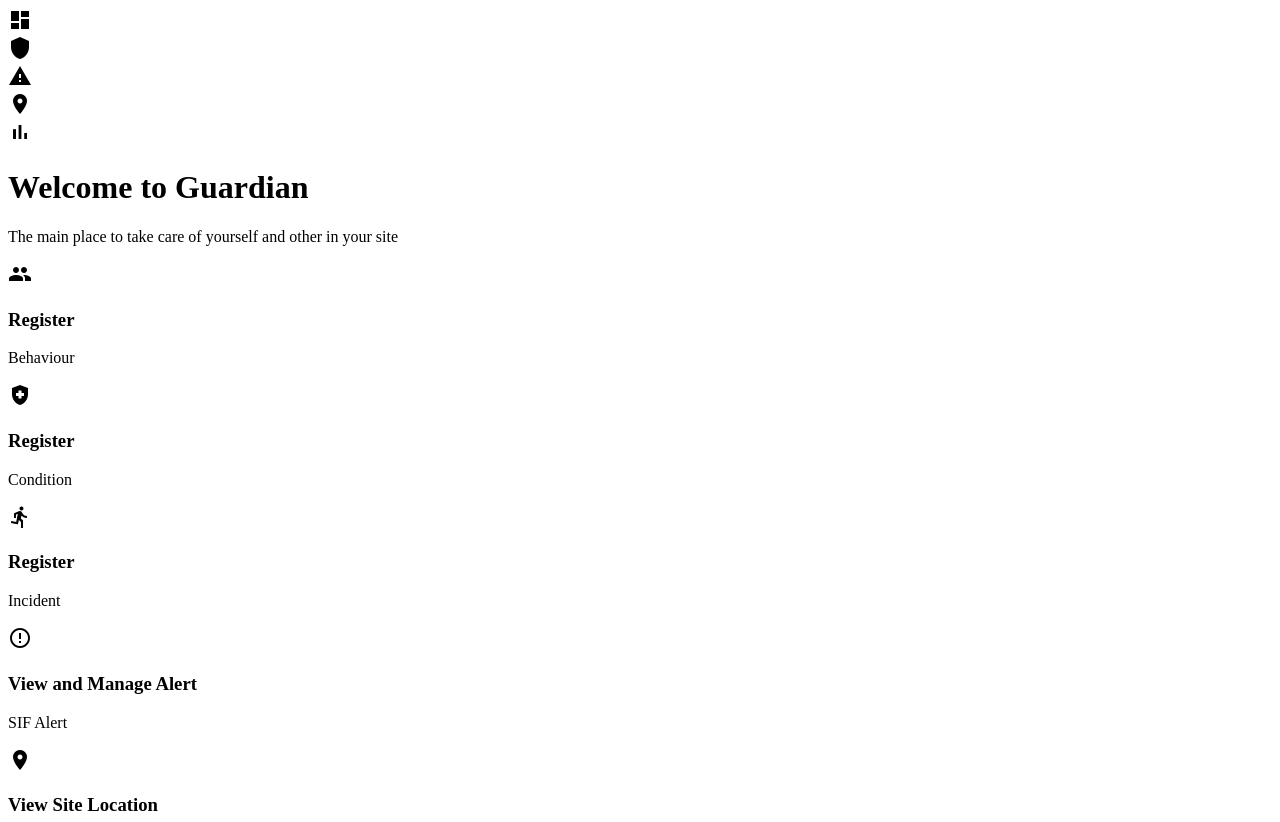
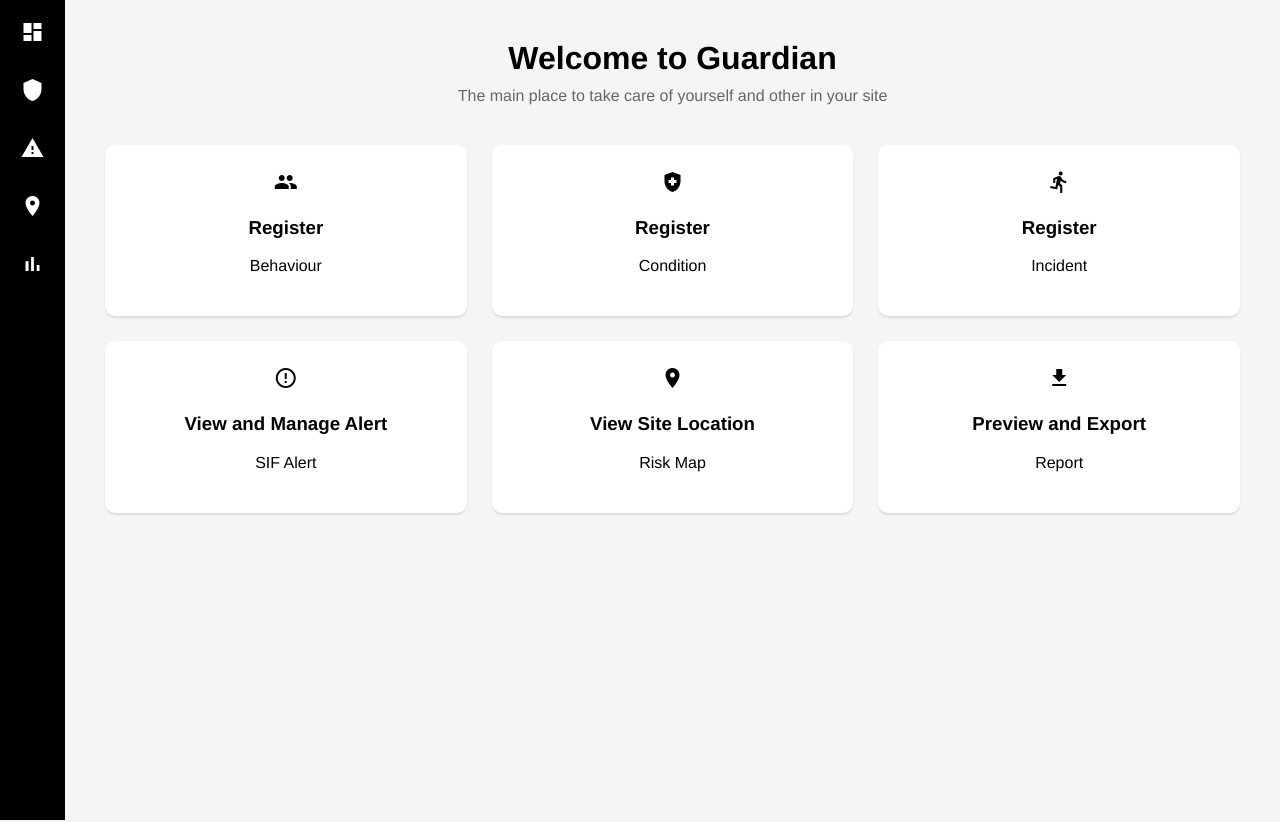
Before and after one commit to Westernking01/Day-1, a plain HTML site: page class4.html in a window 1280 px wide. Shown: the top 822 px of the page. Drawn offline with Linux system fonts and the light colour scheme.

Commit message:
first css

```diff
--- /dev/null
+++ b/class4.css
@@ -0,0 +1,54 @@
+body{
+    margin:0;
+    font-family: 'Franklin Gothic Medium', 'Arial Narrow', Arial, sans-serif;
+    background: whitesmoke;
+}
+.container{
+    display: flex;
+}
+.sidebar{
+    width: 65px;
+    background: black;
+    color: white;
+    padding-top: 20px;
+    height:100vh ;
+    display: flex;
+    flex-direction: column;
+    gap: 30px;
+    align-items: center;
+
+}
+.menu-item{
+    cursor: pointer;
+}
+
+.main{
+    flex: 1;
+    padding: 40px ;
+    text-align: center;
+}
+
+.main h1{
+    margin:0 ;
+    font-size: 32px;
+}
+.subtitle{
+      color: #666;
+      margin-bottom: 40px;
+      margin-top: 10px;
+}
+.grid{
+    display: grid;
+    grid-template-columns: repeat(3,1fr);
+    gap: 25px;
+    padding: 0 80ox;
+}
+
+.card{
+background: white;
+border-radius: 10px;
+padding: 25px;
+box-shadow: 0 2px 2px rgb(0, 0, 0 ,0.1);
+cursor: pointer;
+transition: 0.2s;
+}
--- a/class4.html
+++ b/class4.html
@@ -7,7 +7,7 @@
     <!-- Google Icons -->
   <link href="https://fonts.googleapis.com/icon?family=Material+Icons" rel="stylesheet">
     <!--CSS-->
-    <link rel="stylesheet" href="h.css">
+    <link rel="stylesheet" href="class4.css">
 </head>
 <body>
     <div class="container">
@@ -31,7 +31,7 @@
           <div class="grid">
 
               <!--1st Content-->
-            <div class="class green">
+            <div class="card green">
                <span class="material-icons icon">group</span>
                <h3>Register</h3>
                <p>Behaviour</p>
```
